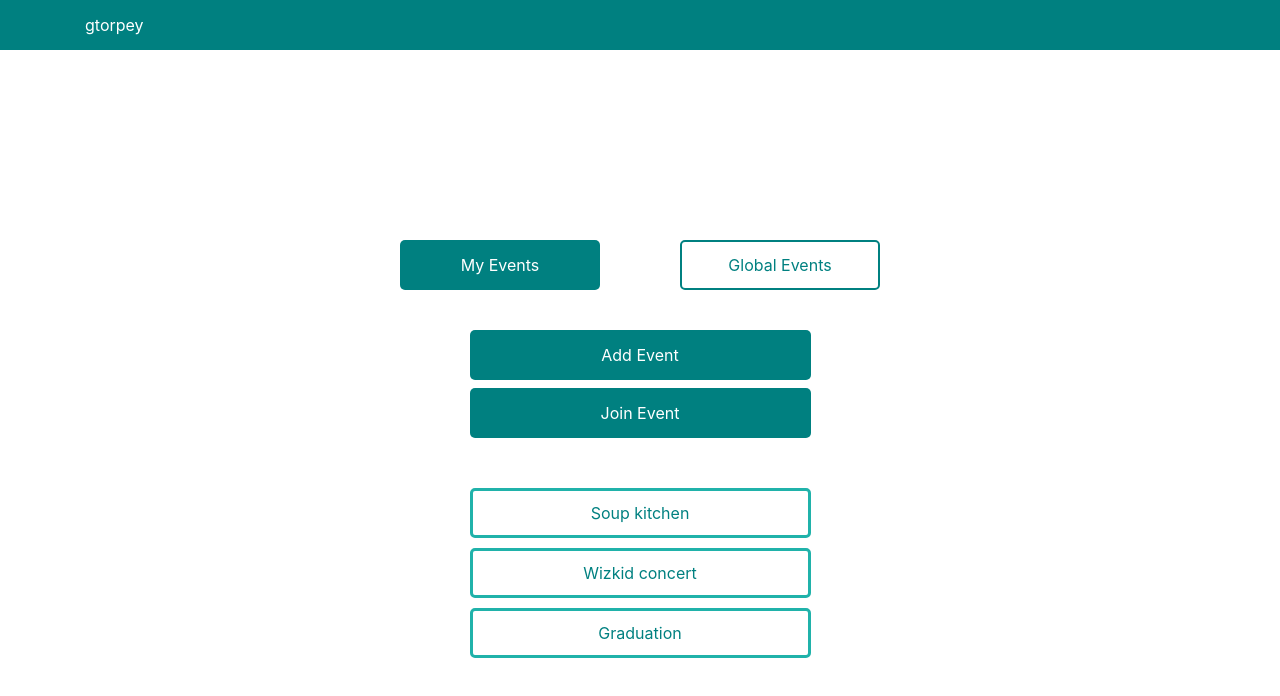
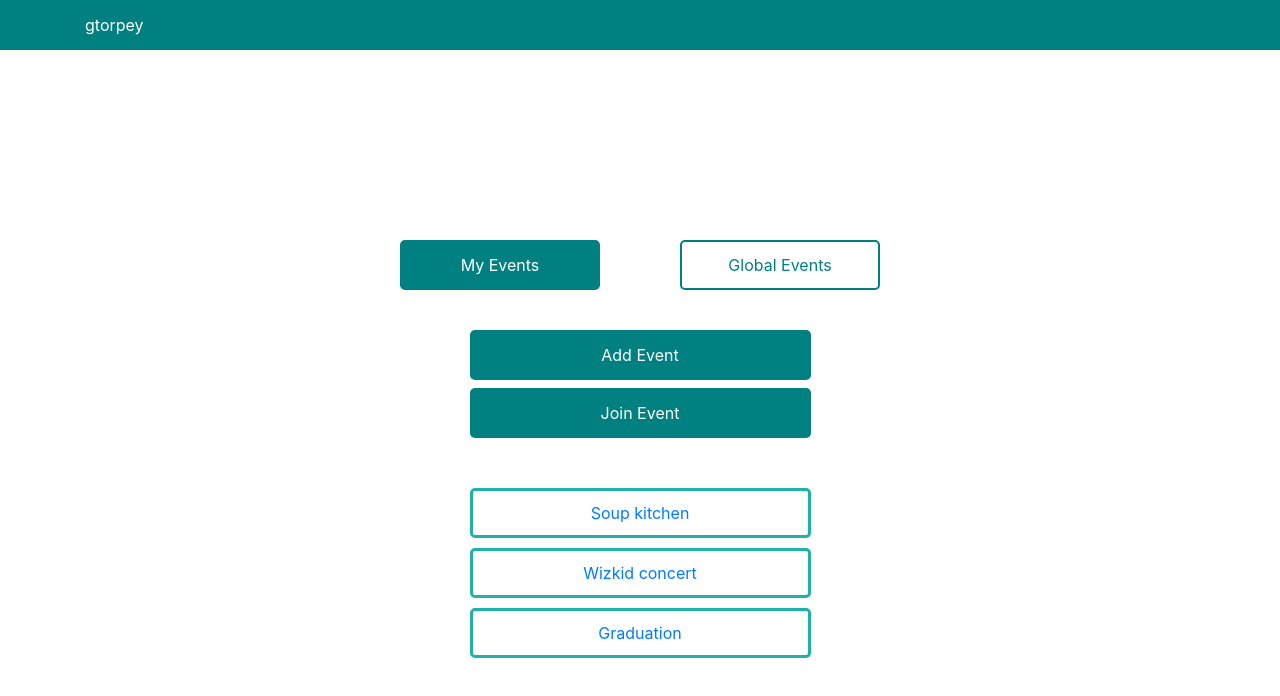
Before and after one commit to ameteku/remember, a React (Create React App) app in the folder frontend/: page /home in a window 1280 px wide. Shown: the top 696 px of the page. Built offline with nearby package versions, Linux system fonts and the light colour scheme; no server answers.

Commit message:
Added Link on each event

```diff
--- a/frontend/src/Event.js
+++ b/frontend/src/Event.js
@@ -1,10 +1,13 @@
 import "./Event.css";
+import {Link} from "react-router-dom";
 
 
 function Event(props){
     return (
         <div className="eventBlock">
-            {props.name}
+            <Link style={{ textDecoration: 'none' }}
+            to={{
+            pathname: "/eventPage",props}}>{props.name}</Link>
         </div>
     )
 }
```
Also changed, not shown: frontend/src/HomePage.js (line endings or trailing spaces).
